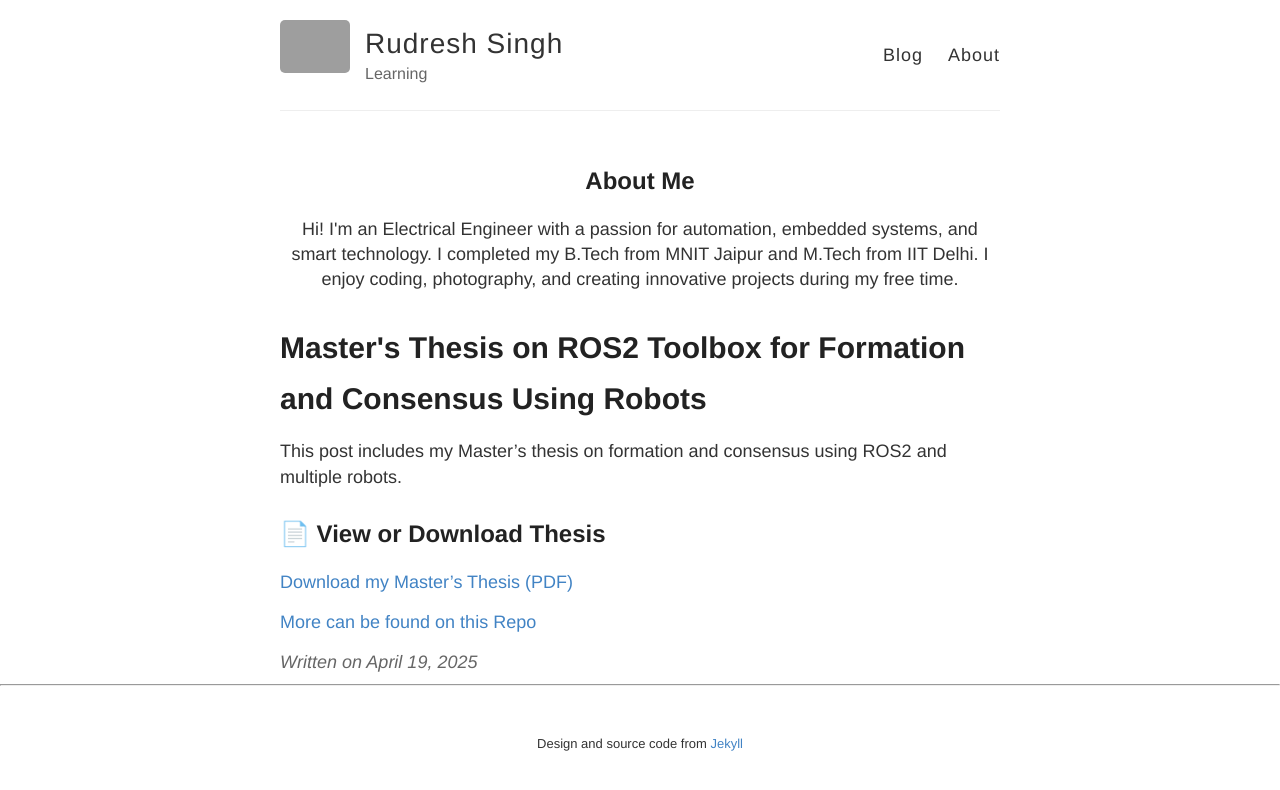
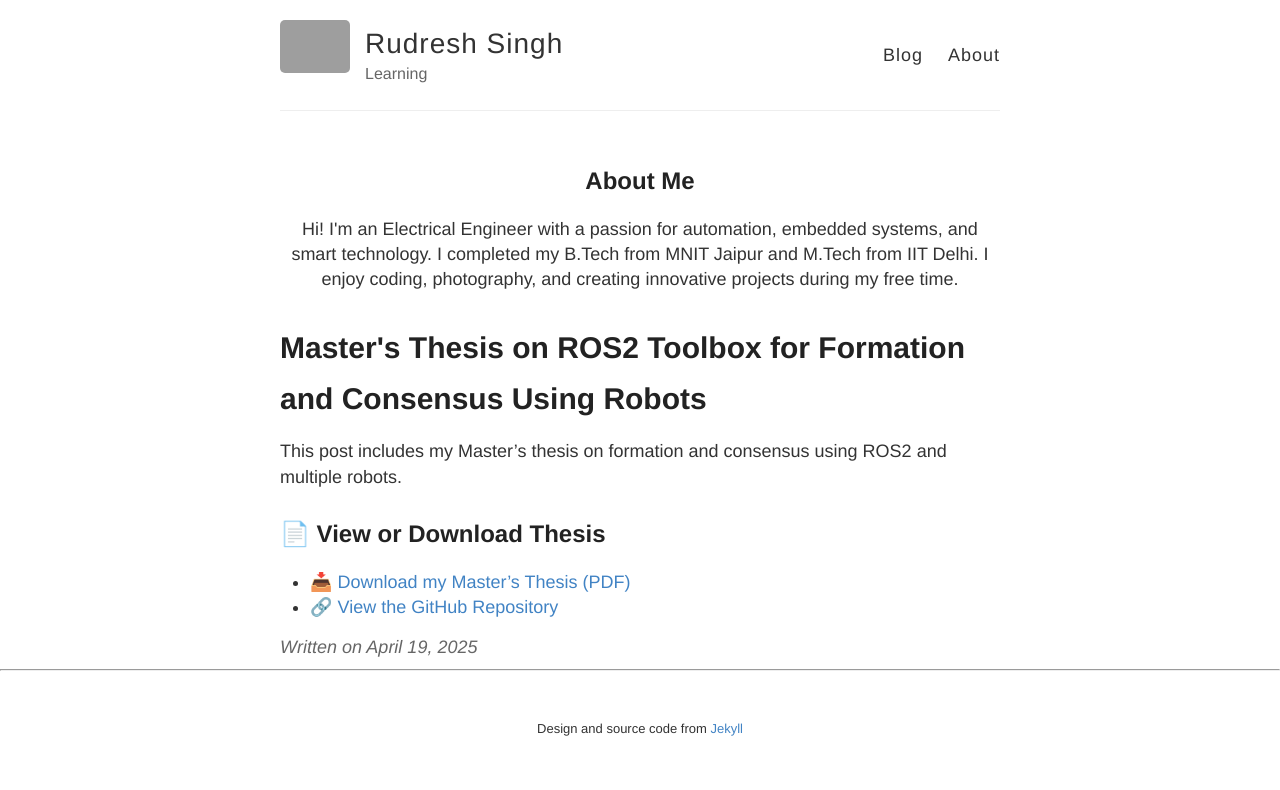
Before and after one commit to Ruudddiiii/ruudddiiii.github.io, a Jekyll site: the page built from _posts/2025-4-19-Computational_Goemetry.md, in a window 1280 px wide. Shown: the top 790 px of the page. Built offline with Jekyll 4.4.1, drawn with Linux system fonts in a browser that asks for light colours; grey boxes are pictures that could not be loaded.

Commit message:
Update 2025-4-19-Computational_Goemetry.md

```diff
--- a/_posts/2025-4-19-Computational_Goemetry.md
+++ b/_posts/2025-4-19-Computational_Goemetry.md
@@ -1,12 +1,11 @@
 ---
 layout: post
-title: Master's Thesis on ROS2 Toolbox for Formation and Consensus Using Robots
+title: "Master's Thesis on ROS2 Toolbox for Formation and Consensus Using Robots"
 ---
 
 This post includes my Master's thesis on formation and consensus using ROS2 and multiple robots.
 
 ## 📄 View or Download Thesis
 
-[Download my Master's Thesis (PDF)](/Thesis.pdf)
-
-[More can be found on this Repo](/https://github.com/Ruudddiiii/TB3_Task)
+- [📥 Download my Master's Thesis (PDF)](/Thesis.pdf)
+- [🔗 View the GitHub Repository](https://github.com/Ruudddiiii/TB3_Task)
```
